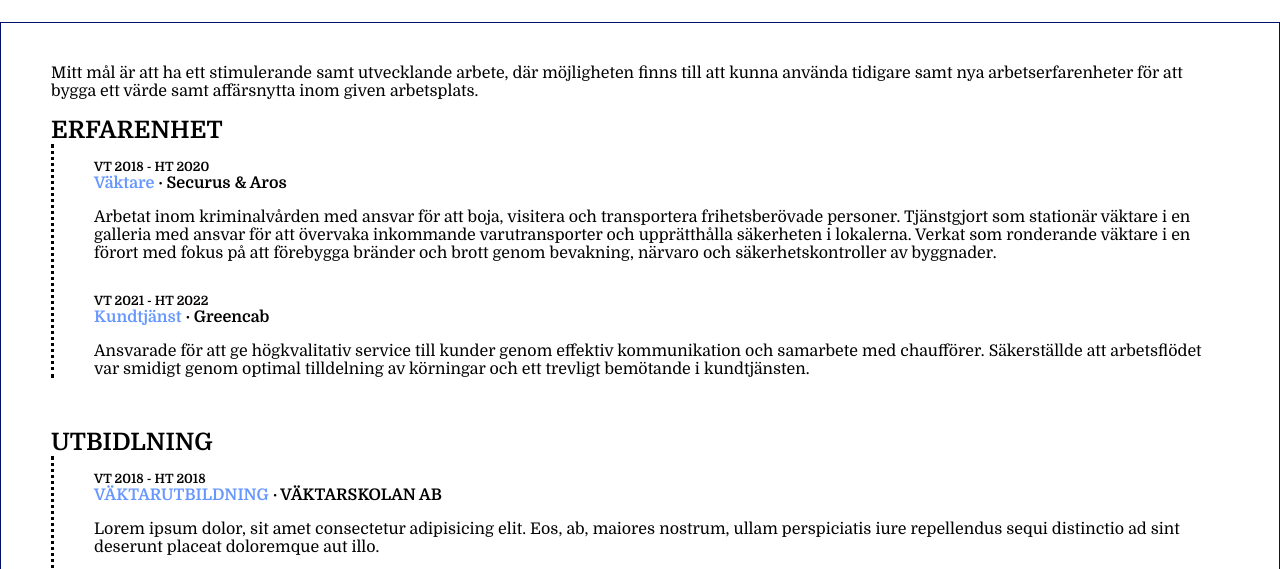
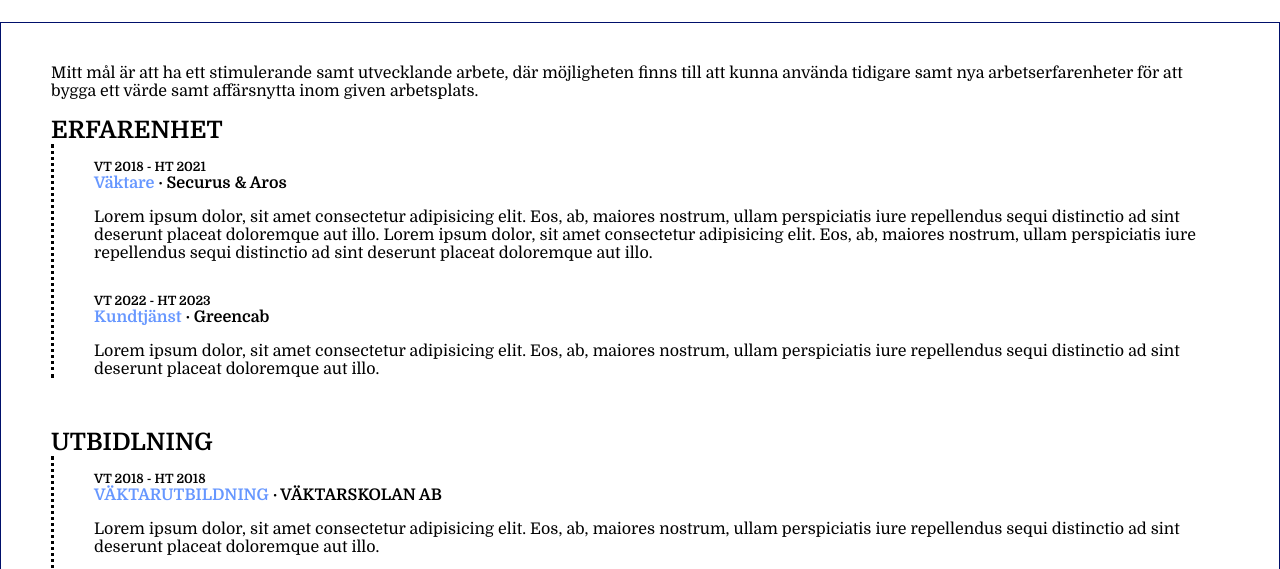
Before and after one commit to RNGDiff/assignment3, a plain HTML site: page cv.html in a window 1280 px wide. Shown: the part 185-754 px from the top of the page. Drawn offline with Linux system fonts and the light colour scheme.

Commit message:
Assignment v3

```diff
--- a/cv.json
+++ b/cv.json
@@ -20,16 +20,16 @@
     "experience":[
         {
             "exp":"ERFARENHET",
-            "date":"VT 2018 - HT 2020",
+            "date":"VT 2018 - HT 2021",
             "jobTitle":"Väktare",
             "company":" · Securus & Aros",
-            "jobDescription":"Arbetat inom kriminalvården med ansvar för att boja, visitera och transportera frihetsberövade personer. Tjänstgjort som stationär väktare i en galleria med ansvar för att övervaka inkommande varutransporter och upprätthålla säkerheten i lokalerna. Verkat som ronderande väktare i en förort med fokus på att förebygga bränder och brott genom bevakning, närvaro och säkerhetskontroller av byggnader. "
+            "jobDescription":"Lorem ipsum dolor, sit amet consectetur adipisicing elit. Eos, ab, maiores nostrum, ullam perspiciatis iure repellendus sequi distinctio ad sint deserunt placeat doloremque aut illo. Lorem ipsum dolor, sit amet consectetur adipisicing elit. Eos, ab, maiores nostrum, ullam perspiciatis iure repellendus sequi distinctio ad sint deserunt placeat doloremque aut illo. "
         },
         {
-            "date":"VT 2021 - HT 2022",
+            "date":"VT 2022 - HT 2023",
             "jobTitle":"Kundtjänst",
             "company":" · Greencab",
-            "jobDescription":"Ansvarade för att ge högkvalitativ service till kunder genom effektiv kommunikation och samarbete med chaufförer. Säkerställde att arbetsflödet var smidigt genom optimal tilldelning av körningar och ett trevligt bemötande i kundtjänsten."
+            "jobDescription":"Lorem ipsum dolor, sit amet consectetur adipisicing elit. Eos, ab, maiores nostrum, ullam perspiciatis iure repellendus sequi distinctio ad sint deserunt placeat doloremque aut illo. "
         }
     ],
     "education":[
--- a/styles.css
+++ b/styles.css
@@ -78,7 +78,7 @@ li:hover{
     width: 50%;
     border: 1px solid black;
 }
-/* !Hittade hos MDN docs */
+
 @keyframes width{
     from{
         width: 0px;
```
Also changed, not shown: 1 other file.
